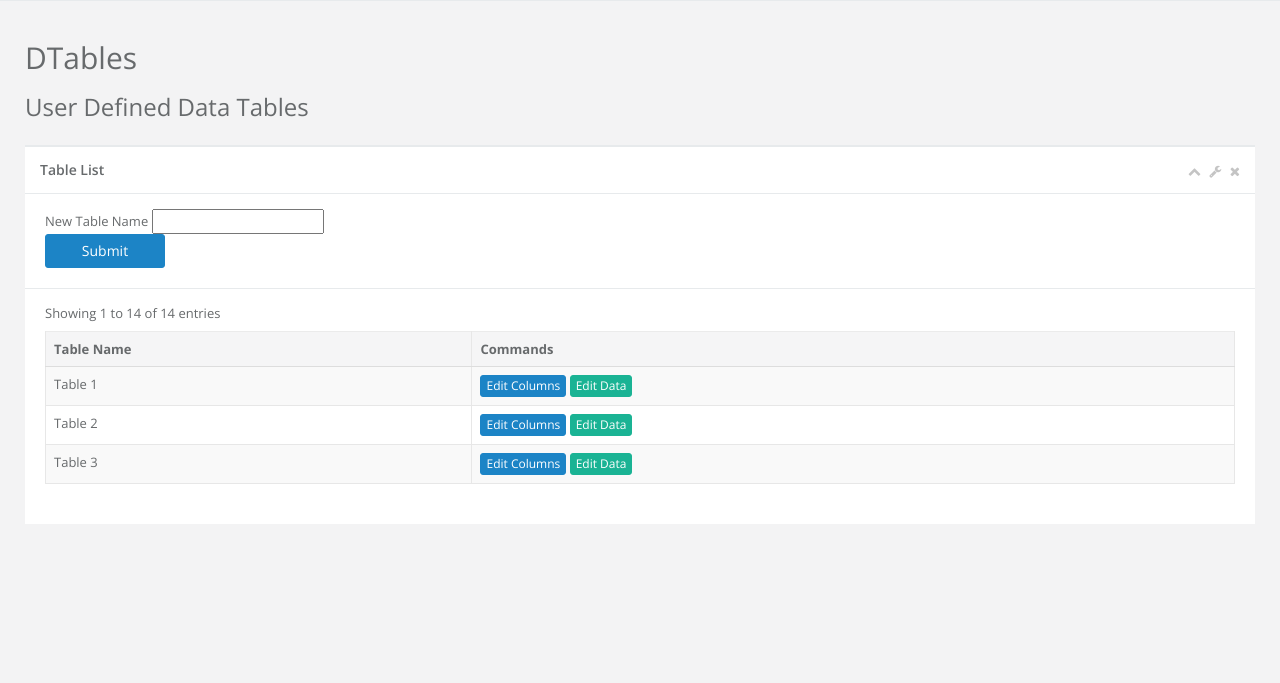
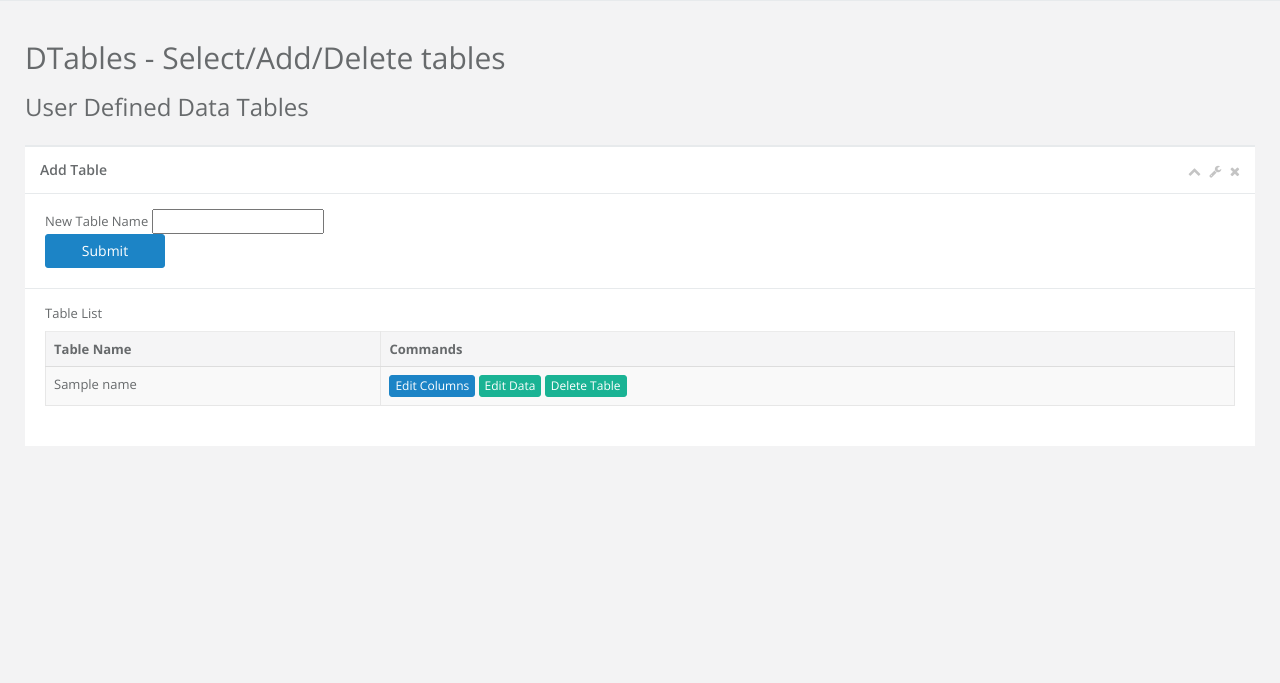
Before and after one commit to ilya0/Dtable, a Django app: page /tablelist/ in a window 1280 px wide. Shown: the part 60-743 px from the top of the page. Run offline with Django 3.2, Linux system fonts and the light colour scheme; tables that the repository leaves empty hold one stand-in row (values such as "Sample post"); some libraries are stand-ins or nearby versions.

Commit message:
added rendertable deletetable methods but they are not complete need to create working python code for creating table in sql - working

```diff
--- a/djangobuilder/mysite/savedata/templates/savedata/show.html
+++ b/djangobuilder/mysite/savedata/templates/savedata/show.html
@@ -33,11 +33,13 @@ this is the def based view
   <h1>Users Table</h1>
 
 <table>
+
     <tr>
       <th>Id</th>
         <th>First Name</th>
         <th>Last Name</th>
     </tr>
+
     {% for item in thing %}
     <tr>
       <td>{{ item.name }}</td>
--- a/djangobuilder/mysite/savedata/templates/savedata/table-list.html
+++ b/djangobuilder/mysite/savedata/templates/savedata/table-list.html
@@ -9,7 +9,7 @@
     <meta charset="utf-8">
     <meta name="viewport" content="width=device-width, initial-scale=1.0">
 
-    <title>DTables</title>
+    <title>DTables </title>
 
     <link href="{% static 'savedata/css/bootstrap.min.css' %}" rel="stylesheet">
     <link href="{% static 'savedata/font-awesome/css/font-awesome.css' %}" rel="stylesheet">
@@ -47,7 +47,7 @@
         <div class="wrapper wrapper-content animated fadeInRight">
             <div class="col-lg-12">
                 <div class="ibox float-e-margins">
-                        <h1>DTables</h1>
+                        <h1>DTables - Select/Add/Delete tables</h1>
                         <h2>User Defined Data Tables</h2>
                 </div>
             </div>
@@ -57,7 +57,7 @@
                 <div class="col-lg-12">
                     <div class="ibox float-e-margins">
                         <div class="ibox-title">
-                            <h5>Table List</h5>
+                            <h5>Add Table</h5>
                             <div class="ibox-tools">
                                 <a class="collapse-link">
                                     <i class="fa fa-chevron-up"></i>
@@ -73,6 +73,7 @@
                         <div class="ibox-content">
 
                           <form action="/action_page.php">
+                          <!-- This needs to be changed to the submit method -->
                              New Table Name <input type="text"  name="newtablename"><br>
                             <input type="submit" value="Submit" class="btn btn-w-m btn-success" style="margin-bottom: 0;">
                           </form>
@@ -83,9 +84,10 @@
                     <div class="ibox-content">
 
                       <div class="table-responsive">
-            <div class="dataTables_info" id="DataTables_Table_0_info" role="status" aria-live="polite" style="padding-bottom: 8px;">Showing 1 to 14 of 14 entries</div>
+                        <div class="dataTables_info" id="DataTables_Table_0_info" role="status" aria-live="polite" style="padding-bottom: 8px;">Table List</div>
 
                       <table class="table table-striped table-bordered table-hover dataTables-example" >
+
                         <thead>
                         <tr>
                           <th>Table Name</th>
@@ -93,14 +95,18 @@
                         </tr>
                         </thead>
                        <tbody>
+
+                 {% for item in thing %}
                       <tr class="gradeC">
-                      <td>Table 1</td>
+                        <td>{{ item.name }}</td>
                           <td>
                             <button type="button" class="btn btn-xs btn-success" style="margin-bottom: 0;">Edit Columns</button>
                             <button type="button" class="btn btn-xs btn-primary" style="margin-bottom: 0;">Edit Data</button>
+                            <button type="button" class="btn btn-xs btn-primary" style="margin-bottom: 0;">Delete Table</button>
                         </td>
                       </tr>
-
+                  {% endfor %}
+<!--
                       <tr class="gradeC">
                         <td>Table 2</td>
                           <td>
@@ -109,13 +115,14 @@
                         </td>
                       </tr>
 
+
                       <tr class="gradeC">
                         <td>Table 3</td>
                           <td>
                             <button type="button" class="btn btn-xs btn-success" style="margin-bottom: 0;">Edit Columns</button>
                             <button type="button" class="btn btn-xs btn-primary" style="margin-bottom: 0;">Edit Data</button>
                         </td>
-                    </tr>
+                      </tr> -->
 
 
                       </tbody>
--- a/djangobuilder/mysite/savedata/views.py
+++ b/djangobuilder/mysite/savedata/views.py
@@ -166,15 +166,29 @@ def edittables(request):
 def createtable(request):
 	# submits data from input box to create new database
 
-    return render(request, 'savedata/table-edit.html', context)
+	#get data from input box
+	#create new database with name and user id
+	#pull names
+	thing = name.objects.all()
+	#push results into the context
+	context = { 'thing': thing }
+	return render(request, 'savedata/table-edit.html', context)
 
 
 def rendertablepage(request):
 
 	#renders table page with data from database
 	# going to use this as a test currently
-    thing = name.objects.all() #query the database
+    thing = name.objects.all() #query the database (this needs to be changed to get the ids and names of all the tables)
+    context = { 'thing': thing }  #this is a dictonary
+    print(context)
+    return render(request, 'savedata/table-list.html', context)
 
+def deletetable(request):
+
+	#renders table page with data from database
+	# going to use this as a test currently
+    thing = name.objects.all() #query the database (this needs to be changed to get the ids and names of all the tables)
     context = { 'thing': thing }  #this is a dictonary
     print(context)
     return render(request, 'savedata/table-list.html', context)
```
Also changed, not shown: README.md, 1 other file. Lines whose indentation alone changed are shown as unchanged.
